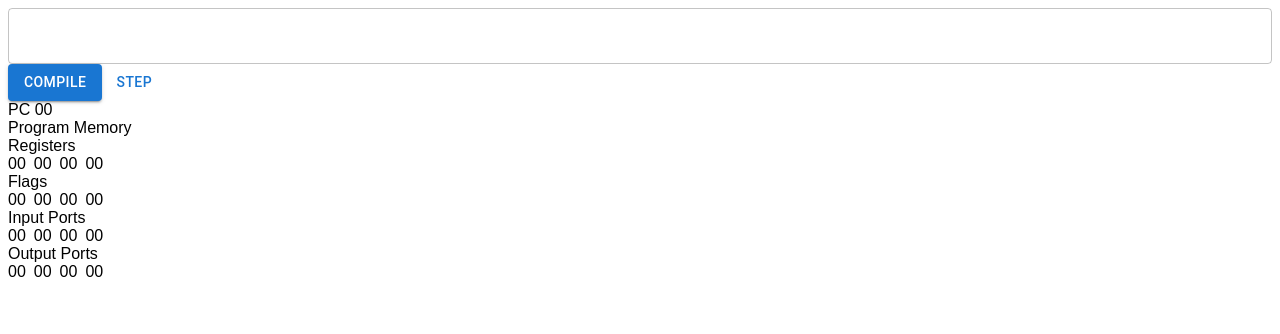
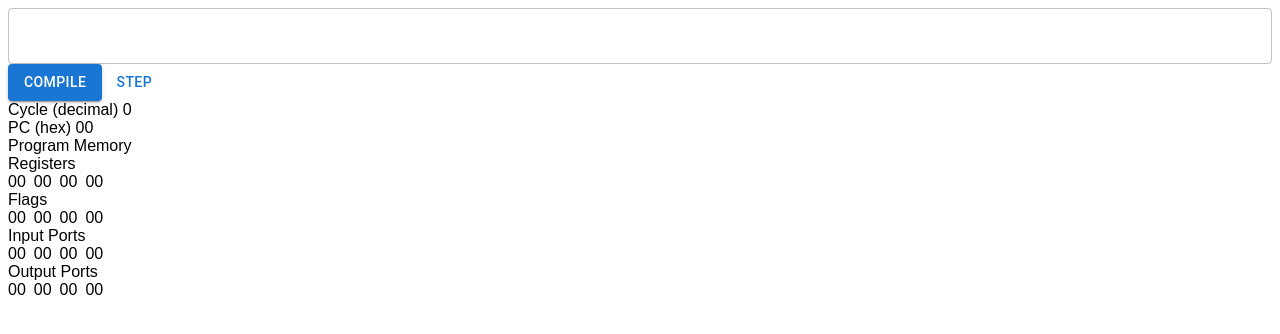
Before and after one commit to tony-ist/arpuemu, a React (Vite) app: page / in a window 1280 px wide. Both pictures are taken after a click on the button "COMPILE". Shown: the top 334 px of the page. Built offline with nearby package versions, Linux system fonts and the light colour scheme; a web font is replaced by a local one.

Commit message:
Add cycle number

```diff
--- a/src/components/main-page/MainPage.tsx
+++ b/src/components/main-page/MainPage.tsx
@@ -89,7 +89,8 @@ export function MainPage() {
         {
           emulatorState &&
           <Box>
-            <Box>PC {toHex([emulatorState.PC])}</Box>
+            <Box>Cycle (decimal) {emulatorState.cycle}</Box>
+            <Box>PC (hex) {toHex([emulatorState.PC])}</Box>
             <PMemViewer
               machineCode={emulatorState.PMEM}
               highlightByte={emulatorState.PC}
--- a/src/emulator/ARPUEmulator.ts
+++ b/src/emulator/ARPUEmulator.ts
@@ -29,6 +29,7 @@ export interface ARPUEmulatorState {
   inputPorts: number[];
   outputPorts: number[];
   isWaitingPortInput: boolean;
+  cycle: number;
 }
 
 export function defaultARPUEmulatorState(asmCode: string) {
@@ -48,6 +49,7 @@ export function defaultARPUEmulatorState(asmCode: string) {
     inputPorts: [0, 0, 0, 0],
     outputPorts: [0, 0, 0, 0],
     isWaitingPortInput: false,
+    cycle: 0,
   };
 }
 
@@ -73,6 +75,7 @@ export class ARPUEmulator {
     const instruction = this.state.asmLines[this.state.lineIndex];
     const mnemonic = instruction.getMnemonic();
     this.handlers[mnemonic](instruction.getOperands());
+    this.state.cycle += 1;
   }
 
   private increment(operands: Operand[]) {
@@ -110,6 +113,7 @@ export class ARPUEmulator {
     this.state.PC += 1;
     this.state.lineIndex += 1;
     this.state.isWaitingPortInput = false;
+    this.state.cycle += 1;
   }
 
   private portLoad() {
```
